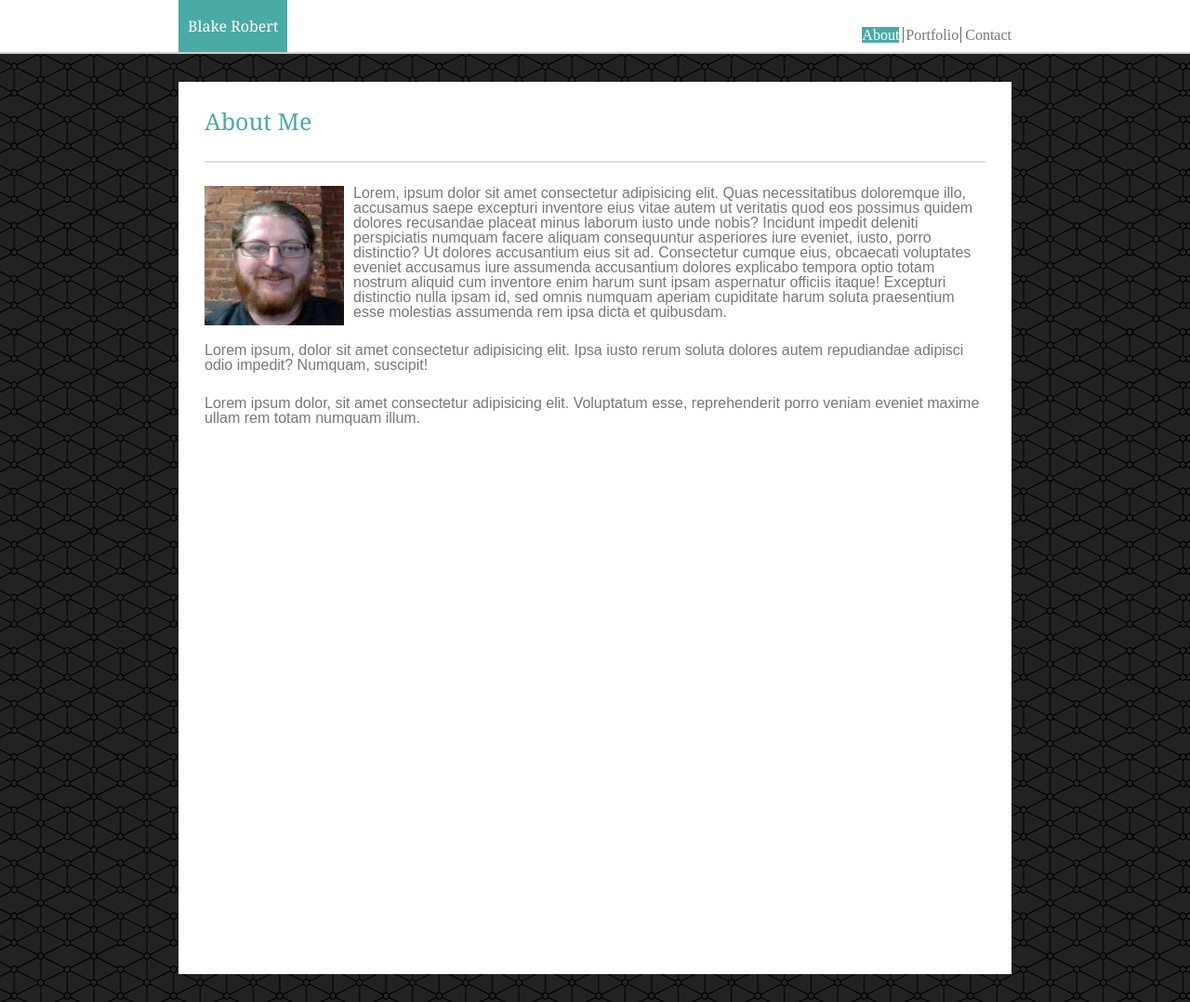
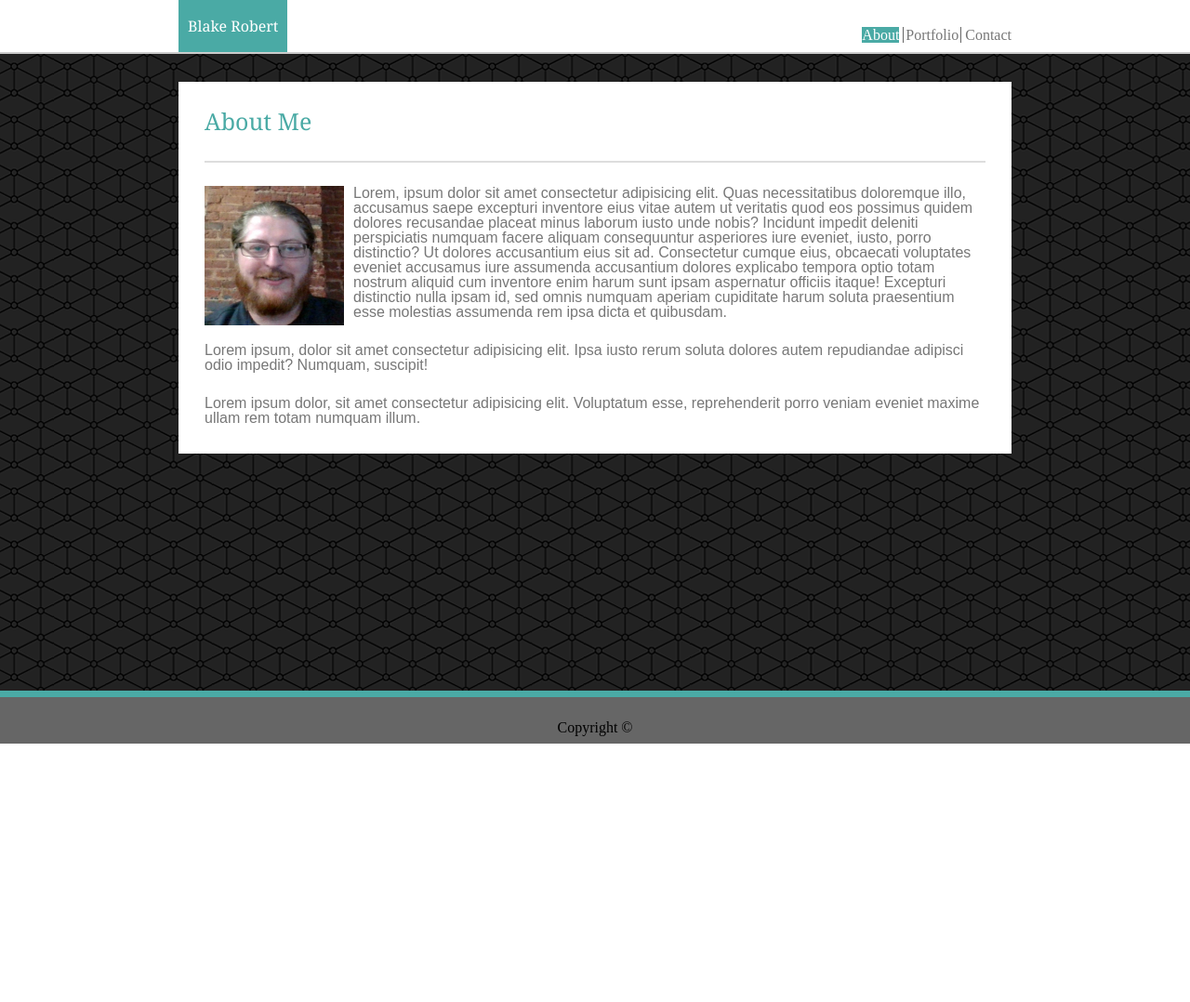
Before and after one commit to Brobert48/brobert48.github.io, a plain HTML site: page index.html in a window 1280 px wide. Shown: the top 1078 px of the page at 93% size. After the commit the page ends 800 px from the top, so only its background shows below. Drawn offline with Linux system fonts and the light colour scheme.

Commit message:
made page more responzive

```diff
--- a/assets/css/style.css
+++ b/assets/css/style.css
@@ -40,7 +40,7 @@ h2 {
     padding: 30px 0px 30px 0px;
 }
 .footer {
-    position: relative;
+    position: fixed;
     bottom:0px;
     width: 100%;
     background-color: #666666;
@@ -51,10 +51,16 @@ h2 {
     text-align: center;
 
 }
+.clearfix::after {
+    content: "";
+    clear: both;
+    display: table;
+}
 .main-content{
-    height: 960px;
+    height: 90%;
     background-color: #ffffff;
     border-style: solid;
+    padding-bottom: 30px;
     margin: 30px 15%;
     font-family: Arial, Helvetica, sans-serif;
     color: #777777;
--- a/index.html
+++ b/index.html
@@ -17,7 +17,7 @@
                 <a href="contact.html">Contact</a>
               </div>
     </header>
-    <div class ="main-content">
+    <div class ="main-content clearfix">
         <h2>About Me</h2>
         <img id="profile" src="assets/images/profile_pic.jpg" style="height: 150px; width:150px">
         <p>Lorem, ipsum dolor sit amet consectetur adipisicing elit. Quas necessitatibus doloremque illo, accusamus saepe excepturi inventore eius vitae autem ut veritatis quod eos possimus quidem dolores recusandae placeat minus laborum iusto unde nobis? Incidunt impedit deleniti perspiciatis numquam facere aliquam consequuntur asperiores iure eveniet, iusto, porro distinctio? Ut dolores accusantium eius sit ad. Consectetur cumque eius, obcaecati voluptates eveniet accusamus iure assumenda accusantium dolores explicabo tempora optio totam nostrum aliquid cum inventore enim harum sunt ipsam aspernatur officiis itaque! Excepturi distinctio nulla ipsam id, sed omnis numquam aperiam cupiditate harum soluta praesentium esse molestias assumenda rem ipsa dicta et quibusdam.</p>
```
Also changed, not shown: contact.html (+1 -1 lines), portfolio.html (+1 -1 lines).
